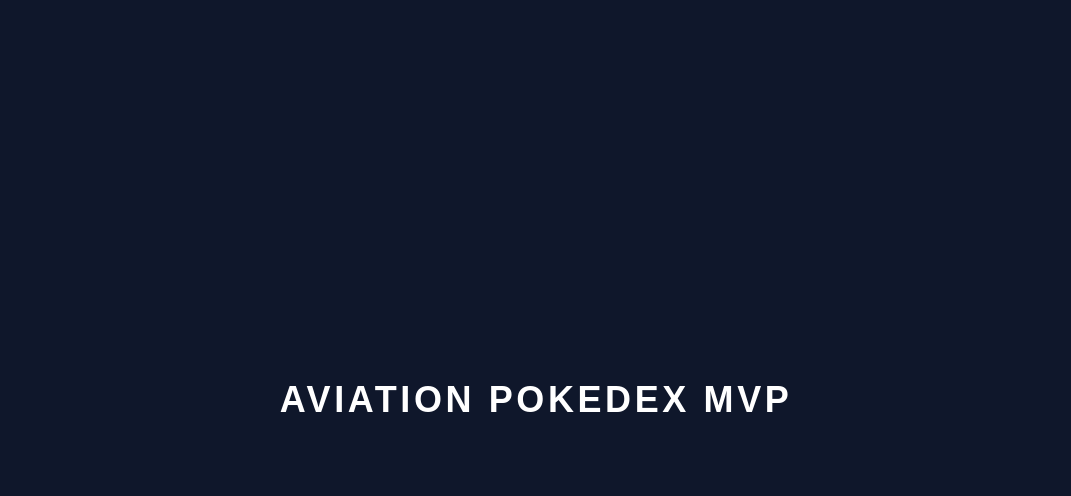
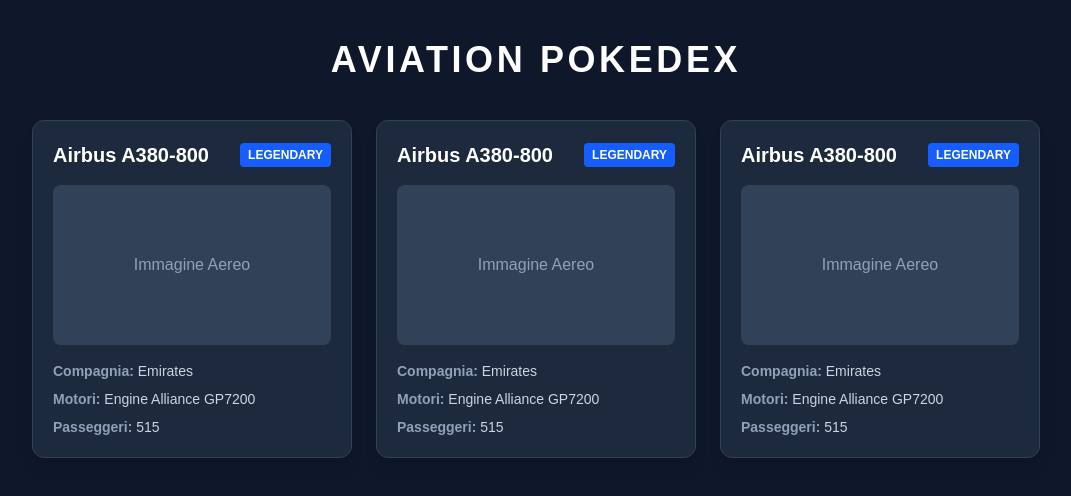
Before and after one commit to etnic90/AirDex, a Next.js app: page / in a window 1280 px wide. Shown: the top 496 px of the page, without its empty margins (104-1175 px from the left). Built offline with nearby package versions, Linux system fonts and the light colour scheme.

Commit message:
Giorno 3: creato componente statico AircraftCard

```diff
--- a/src/app/page.tsx
+++ b/src/app/page.tsx
@@ -1,9 +1,18 @@
+import AircraftCard from "../components/AircraftCard";
+
 export default function Home() {
   return (
-    <main className="min-h-screen bg-slate-900 flex items-center justify-center">
-      <h1 className="text-4xl font-bold text-white tracking-widest uppercase">
-        Aviation Pokedex MVP
+    <main className="min-h-screen bg-slate-900 p-10 flex flex-col items-center">
+      <h1 className="text-4xl font-bold text-white tracking-widest uppercase mb-10">
+        Aviation Pokedex
       </h1>
+
+      {/* Mostriamo tre card come esempio */}
+      <div className="flex gap-6 flex-wrap justify-center">
+        <AircraftCard />
+        <AircraftCard />
+        <AircraftCard />
+      </div>
     </main>
   );
 }
--- /dev/null
+++ b/src/components/AircraftCard.tsx
@@ -0,0 +1,23 @@
+export default function AircraftCard() {
+  return (
+    <div className="bg-slate-800 rounded-xl p-5 w-80 shadow-lg border border-slate-700 hover:border-blue-500 transition-all cursor-pointer">
+      {/* Intestazione della Card */}
+      <div className="flex justify-between items-center mb-4">
+        <h2 className="text-xl font-bold text-white">Airbus A380-800</h2>
+        <span className="bg-blue-600 text-xs font-bold px-2 py-1 rounded text-white">LEGENDARY</span>
+      </div>
+
+      {/* Immagine (per ora un placeholder grigio) */}
+      <div className="w-full h-40 bg-slate-700 rounded-lg mb-4 flex items-center justify-center">
+        <span className="text-slate-400">Immagine Aereo</span>
+      </div>
+
+      {/* Dati Tecnici */}
+      <div className="space-y-2 text-sm text-slate-300">
+        <p><span className="font-semibold text-slate-400">Compagnia:</span> Emirates</p>
+        <p><span className="font-semibold text-slate-400">Motori:</span> Engine Alliance GP7200</p>
+        <p><span className="font-semibold text-slate-400">Passeggeri:</span> 515</p>
+      </div>
+    </div>
+  );
+}
```
Also changed, not shown: 1 other file (tests, documents, lock files or other folders).
